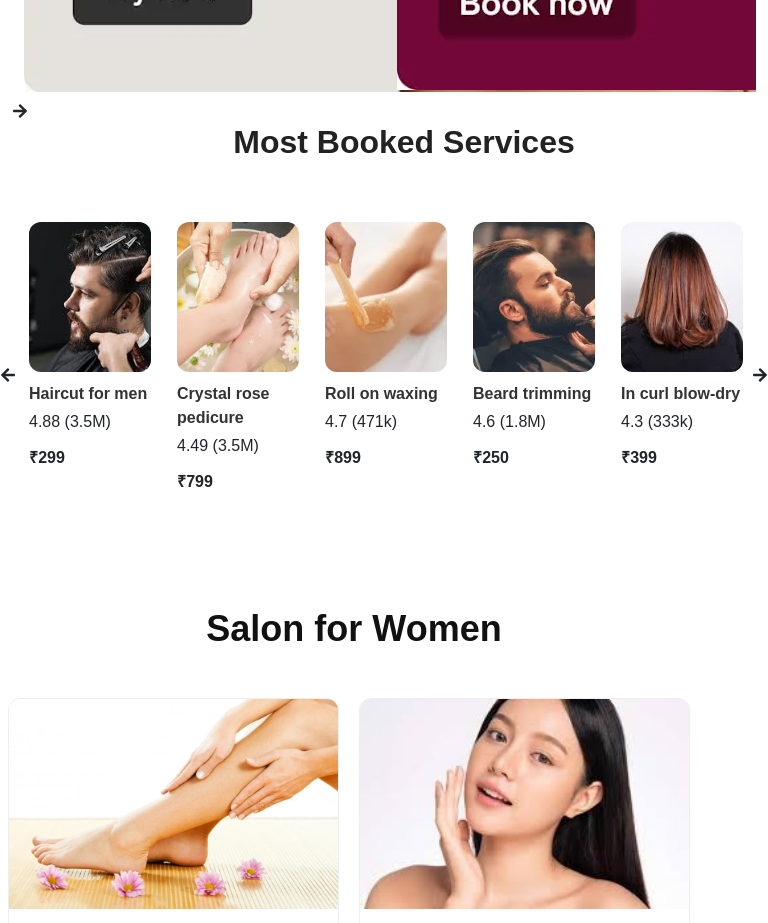
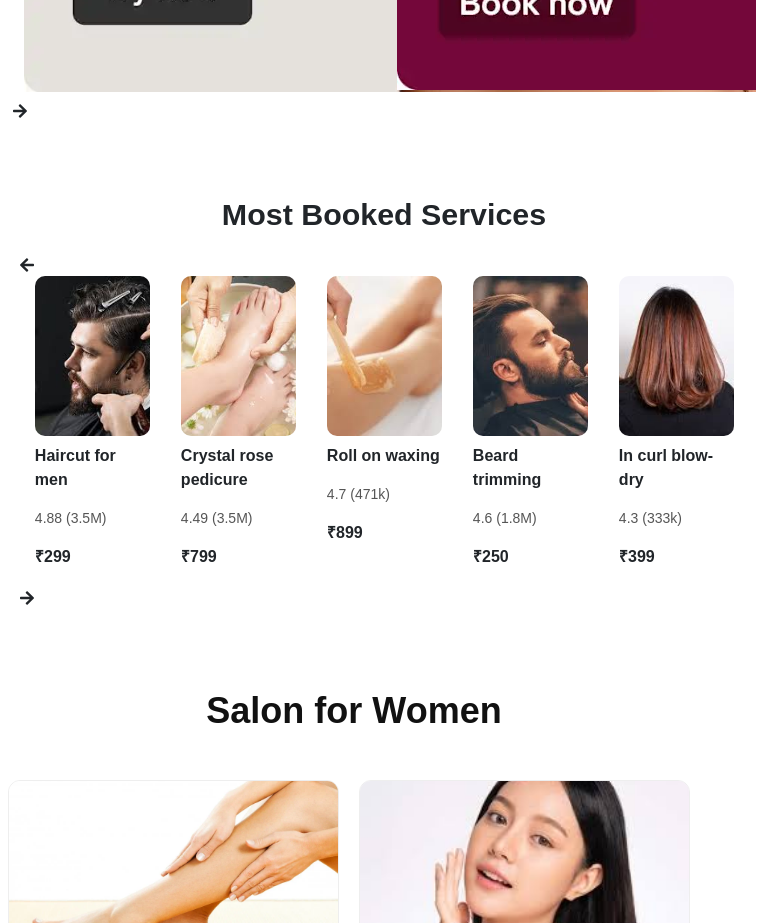
Before and after one commit to Sasirekha1127/urban-projects, a React (Vite) app: page /beauty in a window 768 px wide. Shown: the part 2200-3123 px from the top of the page. Built offline with nearby package versions, Linux system fonts and the light colour scheme.

Commit message:
update files

```diff
--- a/src/components/Carouselpage.jsx
+++ b/src/components/Carouselpage.jsx
@@ -27,13 +27,20 @@ export default function CustomCarousel() {
   // responsive
  useEffect(() => {
   const handleResize = () => {
-      if (window.innerWidth < 768) setVisibleCount(1);
-      else setVisibleCount(3);
+    if (window.innerWidth <= 480) {
+      setVisibleCount(1);      // Mobile
+    } else if (window.innerWidth <= 1024) {
+      setVisibleCount(2);      // Tablet ✅
+    } else {
+      setVisibleCount(3);      // Desktop
+    }
   };
+
   handleResize();
   window.addEventListener("resize", handleResize);
   return () => window.removeEventListener("resize", handleResize);
 }, []);
+
 
   // calculate transform whenever index changes
   useEffect(() => {
--- a/src/components/Mostbook.css
+++ b/src/components/Mostbook.css
@@ -1,168 +1,139 @@
-body{
-  box-sizing: border-box;
-  margin: 0;
-  padding: 0;
+/* ---------- CONTAINER ---------- */
+.mostbooked-wrapper {
+  width: 95%;
+  margin: auto;
 }
 
-
-/* ---------- MOST BOOKED SERVICES ---------- */
-.mostbooked-wrapper {
-  margin-top: 70px;
-  padding: 20px 5%;
-
+/* ---------- HEADING ---------- */
+.mostbooked-heading {
+  font-size: 2.3rem;
+  font-weight: bold;
+  margin: 6% 0 20px;
 }
 
-.mostbooked-heading {
-  font-size: 2.5rem;
-  margin-bottom: 60px;
-  color: #222;
+/* ---------- CAROUSEL ---------- */
+.mostbooked-carousel {
   position: relative;
-  right: 30px;
-  font-weight: 600;
 }
 
-.mostbooked-carousel {
-  position: relative;
-  display: flex;
-  align-items: center;
+.mostbooked-viewport {
   overflow: hidden;
-  width: 108%;
-  padding: 0;
-  margin: 0 auto;
-  right: 40px;
 }
 
 .mostbooked-track {
   display: flex;
-  gap: 10px;
+  transition: transform 0.4s ease;
+  margin-top: 20px;
 }
 
+/* ---------- CARD ---------- */
 .mostbooked-item {
-  flex: 0 0 calc((100% - 40px) / 5);
   text-align: left;
-  box-sizing: border-box;
-  padding: 1px;
-  font-family: "Poppins", sans-serif;
-
 }
 
-.mostbooked-item img {
+/* ---------- IMAGE ---------- */
+.mostbooked-image {
   width: 100%;
-  height: 200px;
+  height: 180px;
+  border-radius: 10px;
   object-fit: cover;
-  border-radius: 10px;
-  margin-bottom: 8px;
 }
 
+/* ---------- TEXT ---------- */
 .mostbooked-text {
-  margin-top: 10px;
-  font-size: 16px;
-  font-weight: 500;
-  color: #333;
+  margin-top: 8px;
   font-weight: 600;
 }
 
-/* Arrows */
-.mostbooked-arrow {
-  position: absolute;
-  top: 35%;
-  transform: translateY(-70%);
-  background: white;
-  border: none;
-  border-radius: 50%;
-  padding: 12px;
-  cursor: pointer;
-  z-index: 10;
-}
 .mostbooked-rating {
-  position: relative;
-  bottom: 12px;
+  font-size: 14px;
+  color: #555;
 }
 
 .mostbooked-price {
   font-weight: bold;
-  position: relative;
-  bottom: 16px;
+  margin-top: 4px;
 }
 
-.mostbooked-arrow.left { left: -10px; }
-.mostbooked-arrow.right { right: -10px; }
+/* ---------- ARROWS ---------- */
+.mostbooked-arrow {
+  position: absolute;
+  top: 25%;
+  background: white;
+  border-radius: 50%;
+  padding: 10px;
+  border: none;
+  cursor: pointer;
+  z-index: 10;
+}
 
+.mostbooked-arrow.left {
+  left: -10px;
+}
 
-/* ---------- Responsive ---------- */
+.mostbooked-arrow.right {
+  right: -10px;
+}
 
-@media (max-width: 1024px) and (min-width: 768px) {
-
-  .mostbooked-carousel {
-    overflow: hidden;
+/* ================= MOBILE ================= */
+@media (max-width: 480px) {
+  .mostbooked-wrapper {
     width: 100%;
-    position: relative;
   }
 
-  .mostbooked-track {
-    display: flex;
-    gap: 15px;
-    transition: transform 0.4s ease;
+  .mostbooked-heading {
+    font-size: 1.5rem;
+    text-align: center;
+    margin-top: 12%;
   }
 
-  /* Each slide exactly 3 per row */
   .mostbooked-item {
-    flex: 0 0 calc((100% - 30px) / 3); /* 3 items = total gap 15*2 = 30px */
+    padding: 0 4%;
   }
 
-  .mostbooked-item img {
-    width: 100%;
-    height: 200px;
-    object-fit: cover;
-    border-radius: 12px; /* optional */
+  .mostbooked-image {
+    height: 150px;
+  }
+
+  .mostbooked-arrow {
+    padding: 6px;
+    top: 25%;
+  }
+
+  .mostbooked-arrow.left {
+    left: 5px;
+  }
+
+  .mostbooked-arrow.right {
+    right: 5px;
   }
 }
 
-/* MOBILE — show 2 items */
-@media (max-width: 768px) {
-  .mostbooked-item {
-    flex: 0 0 calc((100% - 10px) / 2);
-        /* background-color: red; */
-
+/* ================= TABLET ================= */
+@media (min-width: 481px) and (max-width: 1024px) {
+  .mostbooked-heading {
+    font-size: 1.9rem;
+    text-align: center;
+    margin-top: 10%;
   }
 
-  .mostbooked-item img {
-    height: 150px;
-    width: 100%;
-
-  }
-  .mostbooked-wrapper{
-    margin: 0;
-    padding: 0;
+  .mostbooked-item {
+    padding: 0 3%;
   }
 
-  .mostbooked-heading {
-    font-size: 2rem;
-    padding: 0 !important;
-    left: 20px;
-    text-align: center;
-  }
-
-  .mostbooked-carousel {
-    width: 100%;
-    right: 0;
-    border: 0 !important;
-
-  }
-}
-
-/* SMALL MOBILE — show 1 item */
-@media (max-width: 480px) {
-  .mostbooked-item {
-    flex: 0 0 100%;
-  }
-
-  .mostbooked-item img {
+  .mostbooked-image {
     height: 160px;
   }
 
-  .mostbooked-heading {
-    font-size: 1.6rem;
+  .mostbooked-arrow {
+    padding: 8px;
   }
 
+  .mostbooked-arrow.left {
+    left: 0;
+  }
+
+  .mostbooked-arrow.right {
+    right: 0;
+  }
 }
--- a/src/components/Mostbook.jsx
+++ b/src/components/Mostbook.jsx
@@ -1,6 +1,6 @@
-import React, { useState } from "react";
-import Slider from "react-slick";
-import { FaArrowRight, FaArrowLeft } from "react-icons/fa";
+import React, { useState, useEffect, useRef } from "react";
+import { FaArrowLeft, FaArrowRight } from "react-icons/fa";
+
 import "../components/Mostbook.css";
 
 import most1 from "../assets/most1.png";
@@ -10,10 +10,10 @@ import most4 from "../assets/most4.png";
 import most5 from "../assets/most5.png";
 import most6 from "../assets/most6.png";
 
-const MostBooked = () => {
-  const [currentSlide, setCurrentSlide] = useState(0);
+const MostBookedCustomCarousel = () => {
+  const trackRef = useRef(null);
 
-  const mostBooked = [
+  const cards = [
     { img: most1, text: "Intense bathroom cleaning", rating: 4.9, reviews: "3.5M", price: "₹449" },
     { img: most2, text: "Intense cleaning (2 bathrooms)", rating: 4.49, reviews: "3.5M", price: "₹1200" },
     { img: most3, text: "Haircut for men", rating: 4.7, reviews: "471k", price: "₹299" },
@@ -22,65 +22,116 @@ const MostBooked = () => {
     { img: most6, text: "Roll-on waxing (full arms, legs & underarms)", rating: 4.4, reviews: "155k", price: "₹899" },
   ];
 
-  const slidesToShowDefault = 5;
+  const gap = 20;
+  const total = cards.length;
 
-  // Custom left arrow
-  const PrevArrow = ({ onClick }) => {
-    if (currentSlide === 0) return null; // hide on first slide
-    return (
-      <div className="mostbooked-arrow left" onClick={onClick}>
-        <FaArrowLeft />
-      </div>
-    );
+  const [visibleCount, setVisibleCount] = useState(5);
+  const [currentIndex, setCurrentIndex] = useState(0);
+  const [transition, setTransition] = useState(true);
+
+  /* ---------- RESPONSIVE ---------- */
+  useEffect(() => {
+    const resize = () => {
+      if (window.innerWidth < 480) setVisibleCount(1);
+      else if (window.innerWidth < 768) setVisibleCount(2);
+      else if (window.innerWidth < 1024) setVisibleCount(4);
+      else setVisibleCount(5);
+    };
+
+    resize();
+    window.addEventListener("resize", resize);
+    return () => window.removeEventListener("resize", resize);
+  }, []);
+
+  /* ---------- CLONE FOR INFINITE ---------- */
+  const slides = [
+    ...cards.slice(-visibleCount),
+    ...cards,
+    ...cards.slice(0, visibleCount),
+  ];
+
+  /* ---------- TRANSFORM ---------- */
+  useEffect(() => {
+    if (!trackRef.current) return;
+
+    const slideWidth =
+      trackRef.current.children[0].offsetWidth + gap;
+
+    const moveX = slideWidth * (currentIndex + visibleCount);
+
+    trackRef.current.style.transform = `translateX(-${moveX}px)`;
+    trackRef.current.style.transition = transition
+      ? "transform 0.4s ease"
+      : "none";
+  }, [currentIndex, visibleCount, transition]);
+
+  /* ---------- RESET ---------- */
+  const handleTransitionEnd = () => {
+    if (currentIndex >= total) {
+      setTransition(false);
+      setCurrentIndex(0);
+    }
+
+    if (currentIndex < 0) {
+      setTransition(false);
+      setCurrentIndex(total - 1);
+    }
   };
 
-  // Custom right arrow
-  const NextArrow = ({ onClick }) => {
-    if (currentSlide + slidesToShowDefault >= mostBooked.length) return null; // hide on last slide
-    return (
-      <div className="mostbooked-arrow right" onClick={onClick}>
-        <FaArrowRight />
-      </div>
-    );
+  /* ---------- CONTROLS ---------- */
+  const next = () => {
+    setTransition(true);
+    setCurrentIndex((prev) => prev + 1);
   };
 
-  const settings = {
-    dots: false,
-    infinite: true,
-    speed: 700,
-    slidesToShow: slidesToShowDefault,
-    slidesToScroll: 1,
-    nextArrow: <NextArrow />,
-    prevArrow: <PrevArrow />,
-    beforeChange: (oldIndex, newIndex) => setCurrentSlide(newIndex), // track current slide
-    responsive: [
-      {
-        breakpoint: 768, // tablet
-        settings: { slidesToShow: 4, slidesToScroll: 1 },
-      },
-      {
-        breakpoint: 480, // mobile
-        settings: { slidesToShow: 1, slidesToScroll: 1 },
-      },
-    ],
+  const prev = () => {
+    setTransition(true);
+    setCurrentIndex((prev) => prev - 1);
   };
 
   return (
     <div className="mostbooked-wrapper">
       <h2 className="mostbooked-heading">Most Booked Services</h2>
 
-      <Slider {...settings} className="mostbooked-carousel">
-        {mostBooked.map((item, index) => (
-          <div key={index} className="mostbooked-item">
-            <img src={item.img} alt={item.text} className="mostbooked-image" />
-            <p className="mostbooked-text">{item.text}</p>
-            <p className="mostbooked-rating">{item.rating} ({item.reviews})</p>
-            <p className="mostbooked-price">{item.price}</p>
+      <div className="mostbooked-carousel">
+        <button className="mostbooked-arrow left" onClick={prev}>
+          <FaArrowLeft />
+        </button>
+
+        <button className="mostbooked-arrow right" onClick={next}>
+          <FaArrowRight />
+        </button>
+
+        <div className="mostbooked-viewport">
+          <div
+            className="mostbooked-track"
+            ref={trackRef}
+            onTransitionEnd={handleTransitionEnd}
+          >
+            {slides.map((item, index) => (
+              <div
+                key={index}
+                className="mostbooked-item"
+                style={{
+                  flex: `0 0 calc((100% - ${
+                    (visibleCount - 1) * gap
+                  }px) / ${visibleCount})`,
+                  marginRight: gap,
+                }}
+              >
+                <img src={item.img} alt={item.text} className="mostbooked-image" />
+                <p className="mostbooked-text">{item.text}</p>
+                <p className="mostbooked-rating">
+                  ⭐ {item.rating} ({item.reviews})
+                </p>
+                <p className="mostbooked-price">{item.price}</p>
+              </div>
+            ))}
           </div>
-        ))}
-      </Slider>
+        </div>
+      </div>
     </div>
   );
 };
 
-export default MostBooked;
+export default MostBookedCustomCarousel;
--- a/src/components/Newnote.css
+++ b/src/components/Newnote.css
@@ -94,7 +94,7 @@
   }
 
   .newnote-image {
-    height: 200px;
+    height: 250px;
   }
 
   .newnote-arrow {
```
Also changed, not shown: src/components/CarouselPage.css (+35 -9 lines). Lines whose indentation alone changed are shown as unchanged.
